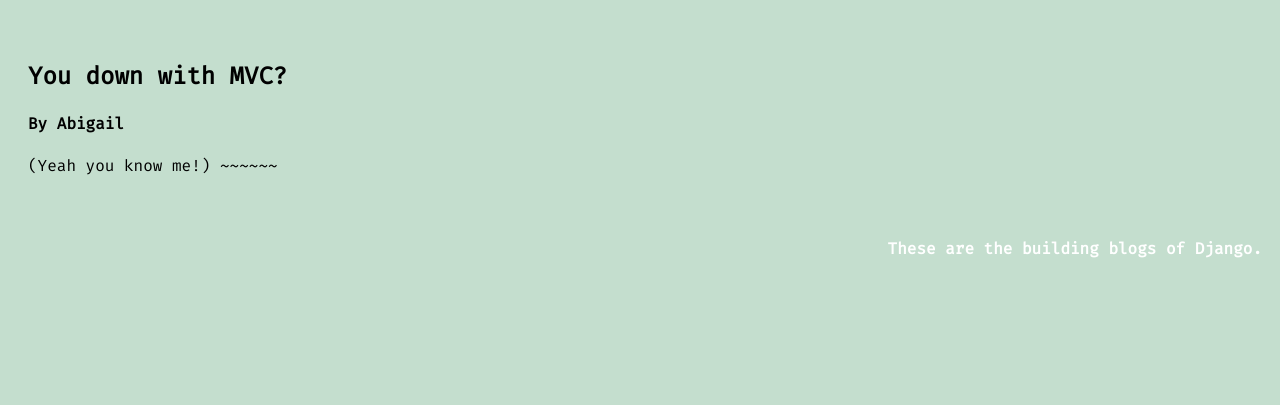
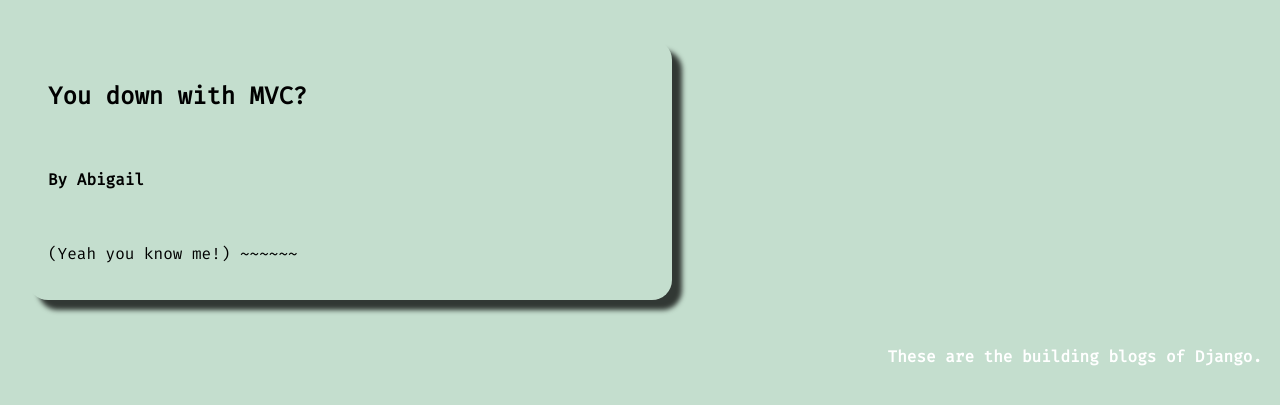
Before and after one commit to cudjoeab/django_blog_part1, a Django app: page /pictures/1 in a window 1280 px wide. Shown: the part 117-522 px from the top of the page. Run offline with Django 3.2, Linux system fonts and the light colour scheme; data comes from the database, SQL or seed files in the repository.

Commit message:
addition of final styling

```diff
--- a/blog/static/css/main.css
+++ b/blog/static/css/main.css
@@ -17,7 +17,9 @@ body {
     background: rgba(139, 191, 159, .5);
 }
 main{
-    display: block;
+    display: grid;
+    grid-template-columns: 1fr 1fr;
+    grid-gap: 1em;
     text-align: justify;
     max-width: 100%;
     padding: 20px;
@@ -25,11 +27,27 @@ main{
 
 article {
     max-width: 100%;
-    margin: 0 auto;
+    margin: 30px auto;
     background: rgba(245, 224, 183, 0.75);
     padding: 20px;
     border-radius: 20px;
     box-shadow: 10px 10px 5px 0px rgba(0,0,0,0.75);
+}
+.full_blog{
+    display: grid;
+    grid-template-columns: 1fr;
+    width: 100%;
+    border-radius: 20px;
+    box-shadow: 10px 10px 5px 0px rgba(0,0,0,0.75);
+}
+
+a {
+    text-decoration: none;
+    color: rgba(89, 52, 79, 1);
+}
+
+a:hover {
+    color: rgba(237, 136, 135, 1);
 }
 
 footer{
--- a/blog/templates/show.html
+++ b/blog/templates/show.html
@@ -2,8 +2,9 @@
 
 {% block content %}
 
+<main class="full_blog">
     <h2>{{ article.title }}</h2>
     <h4>By {{ article.author }}</h4>
     <p> {{ article.body }} </p>
-
+</main>
 {% endblock %}
```
